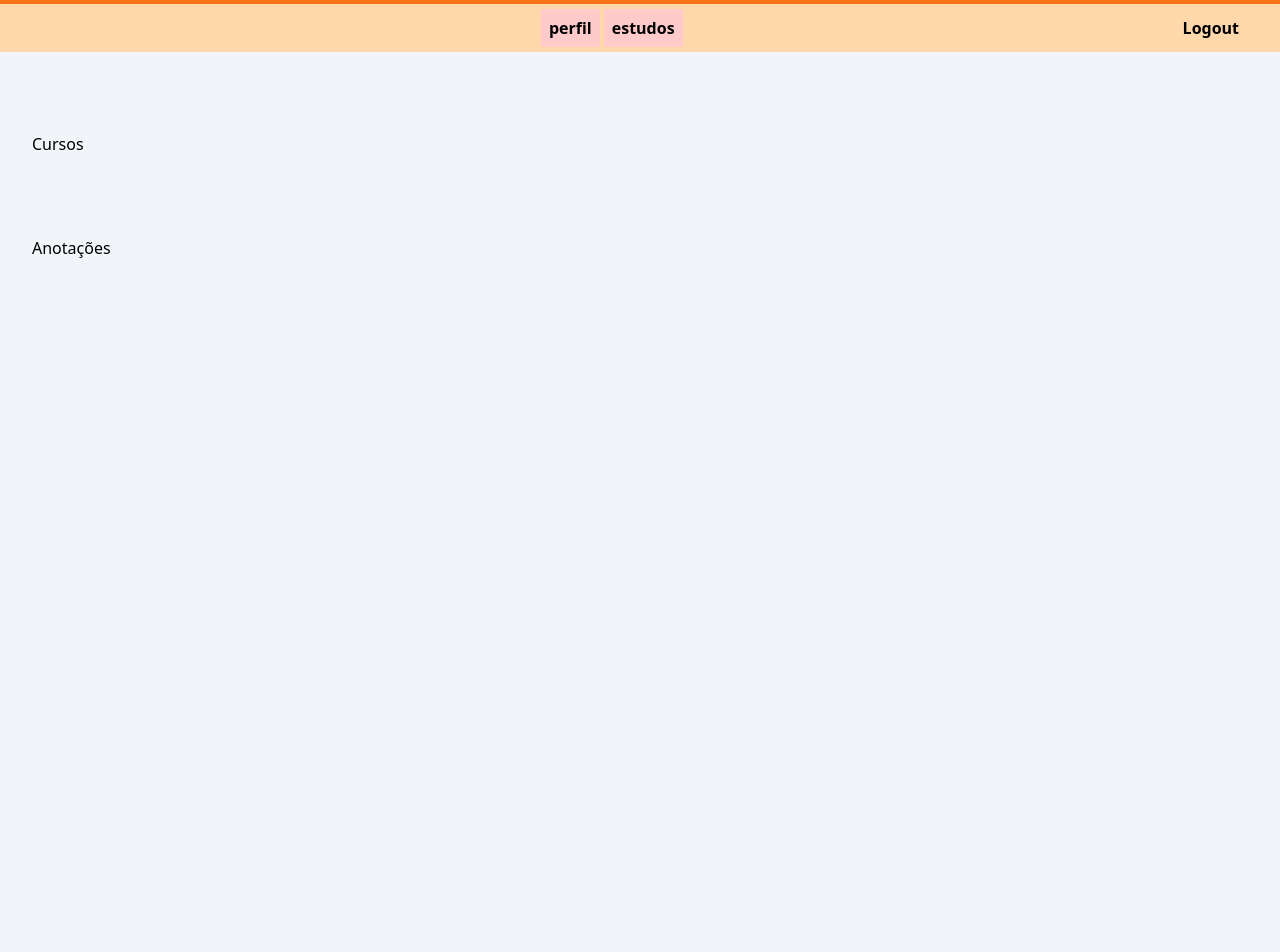
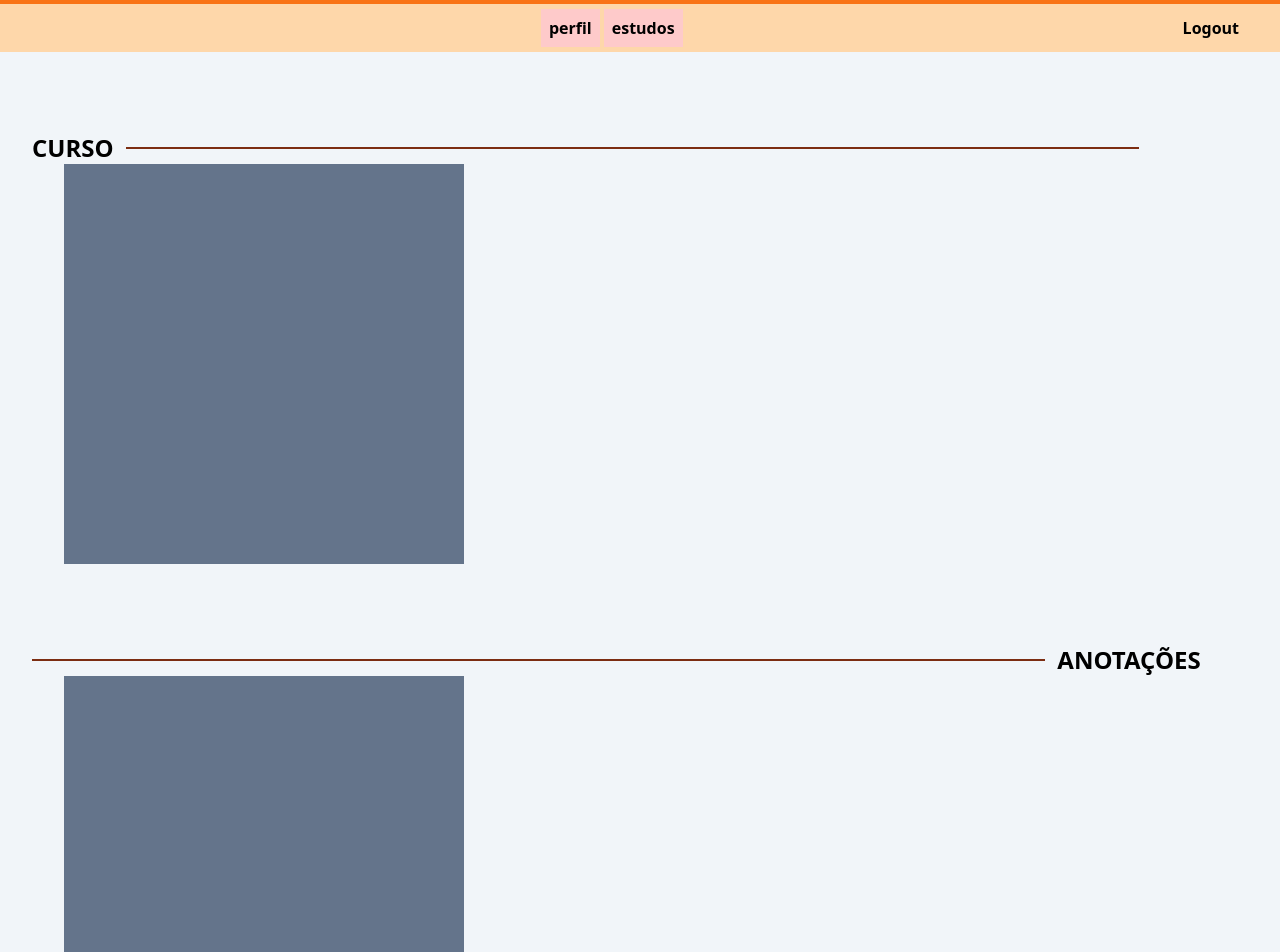
Before and after one commit to Greedwy-Blu/cadastre-seus-cursos, a React (Vite) app in the folder frontend/: page /app/study in a window 1280 px wide. Shown: the part 60-1012 px from the top of the page. Before the commit the page ends 800 px from the top, so only its background shows below. Built offline with nearby package versions, Linux system fonts and the light colour scheme.

Commit message:
feat: atualizacao

```diff
--- a/frontend/src/components/app/study/index.tsx
+++ b/frontend/src/components/app/study/index.tsx
@@ -1,56 +1,80 @@
 import { Link } from "react-router-dom";
 
-export default function Study(){
-  return(
+export default function Study() {
+  return (
     <section>
       <div className="flex justify-center  w-full h-12 bg-orange-200">
         <div className="flex ">
           <ul className="flex  items-center space-x-1  font-bold">
             <Link to="/app/profile">
-          <li><a className="bg-red-200 h-10 w-11 p-2  hover:bg-red-500" >perfil</a></li>
+              <li>
+                <a className="bg-red-200 h-10 w-11 p-2  hover:bg-red-500">
+                  perfil
+                </a>
+              </li>
             </Link>
-          <Link to="/app/study" >
-          <li><a className="bg-red-200 h-10 w-11 p-2  hover:bg-red-500" >estudos</a></li>
+            <Link to="/app/study">
+              <li>
+                <a className="bg-red-200 h-10 w-11 p-2  hover:bg-red-500">
+                  estudos
+                </a>
+              </li>
             </Link>
           </ul>
         </div>
 
         <div className="flex  translate-x-[500px] ">
           <div className="flex items-center">
-          <p className=" i font-bold "><a>Logout</a></p>
+            <p className=" i font-bold ">
+              <a>Logout</a>
+            </p>
+          </div>
         </div>
       </div>
 
+      <div className="mt-20 m-8">
+        <div className="flex items-center space-x-3 font-bold">
+          <p>
+            <a className="text-2xl">CURSO</a>
+          </p>
+          <p className="border-t-2 w-5/6  border-orange-900"></p>
+        </div>
+        <div className="h-full">
+          <div className="grid grid-cols-3 gap-4  ">
+            <div className=" bg-slate-500 mx-8  h-[400px] w-[400px]">
+              <div id="curso"></div>
 
+              <div id="instuição"></div>
+
+              <div id="Cordenador"></div>
             </div>
-
-
-      <div className="mt-20 m-8">
-
-        <div>
-        <p><a>Cursos</a></p>
           </div>
-
-        <div>
-
-
         </div>
-
       </div>
 
       <div className="mt-20 m-8">
-        <div>
-          <p>Anotações</p>
+        <div className="flex items-center space-x-3 font-bold">
+          <p className="border-t-2 w-5/6  border-orange-900"></p>
+
+          <p>
+            <a className="text-2xl">ANOTAÇÕES</a>
+          </p>
         </div>
 
-        <div>
+        <div className="h-full">
+          <div className="grid grid-cols-3 gap-4  ">
+            <div className=" bg-slate-500 mx-8  h-[400px] w-[400px]">
+              <div id="title"></div>
 
+              <div id="conteudo"></div>
+
+              <div id="descrição"></div>
+
+              <div id="materia"></div>
             </div>
-
-
           </div>
-
-
+        </div>
+      </div>
     </section>
-  )
+  );
 }
```
Lines whose indentation alone changed are shown as unchanged.
